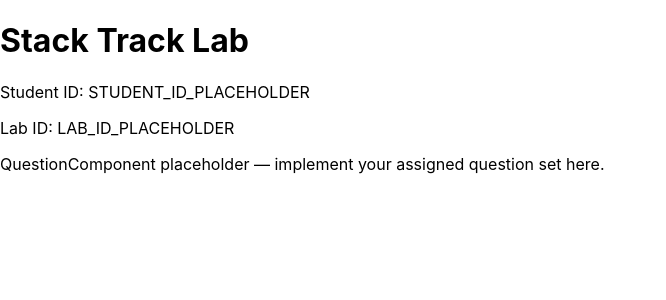
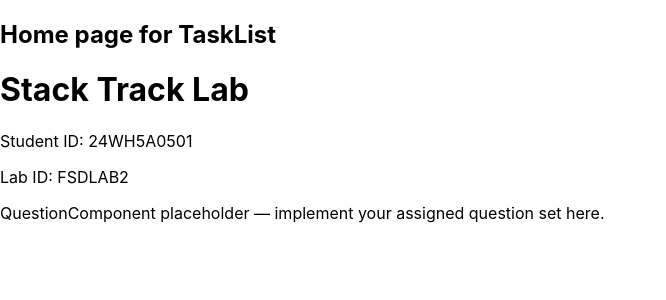
Before and after one commit to Uppunuthalaswathi/stacktrack-lab-FSDLAB2-24WH5A0501, a React (Create React App) app: page / in a window 1280 px wide. Shown: the top 300 px of the page, without its empty margins (0-666 px from the left). Built offline with nearby package versions, Linux system fonts and the light colour scheme.

Commit message:
home page is modified

```diff
--- a/src/pages/Home.js
+++ b/src/pages/Home.js
@@ -1,12 +1,13 @@
 import React from 'react';
 
 // TODO: Replace placeholder values with actual student and lab identifiers
-const STUDENT_ID = 'STUDENT_ID_PLACEHOLDER';
-const LAB_ID = 'LAB_ID_PLACEHOLDER';
+const STUDENT_ID = '24WH5A0501';
+const LAB_ID = 'FSDLAB2';
 
 function Home() {
   return (
     <div>
+      <h2>Home page for TaskList</h2>
       <h1>Stack Track Lab</h1>
       <p>Student ID: {STUDENT_ID}</p>
       <p>Lab ID: {LAB_ID}</p>
```
